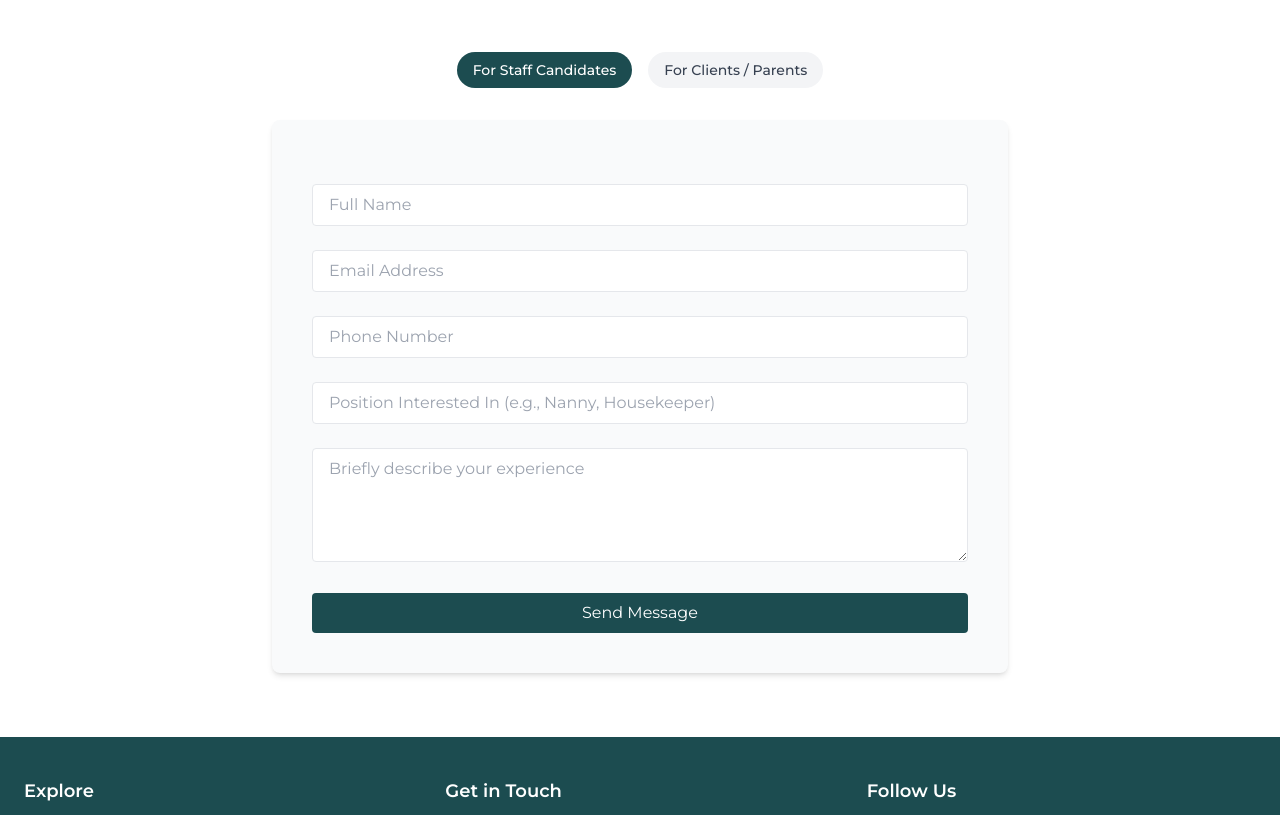
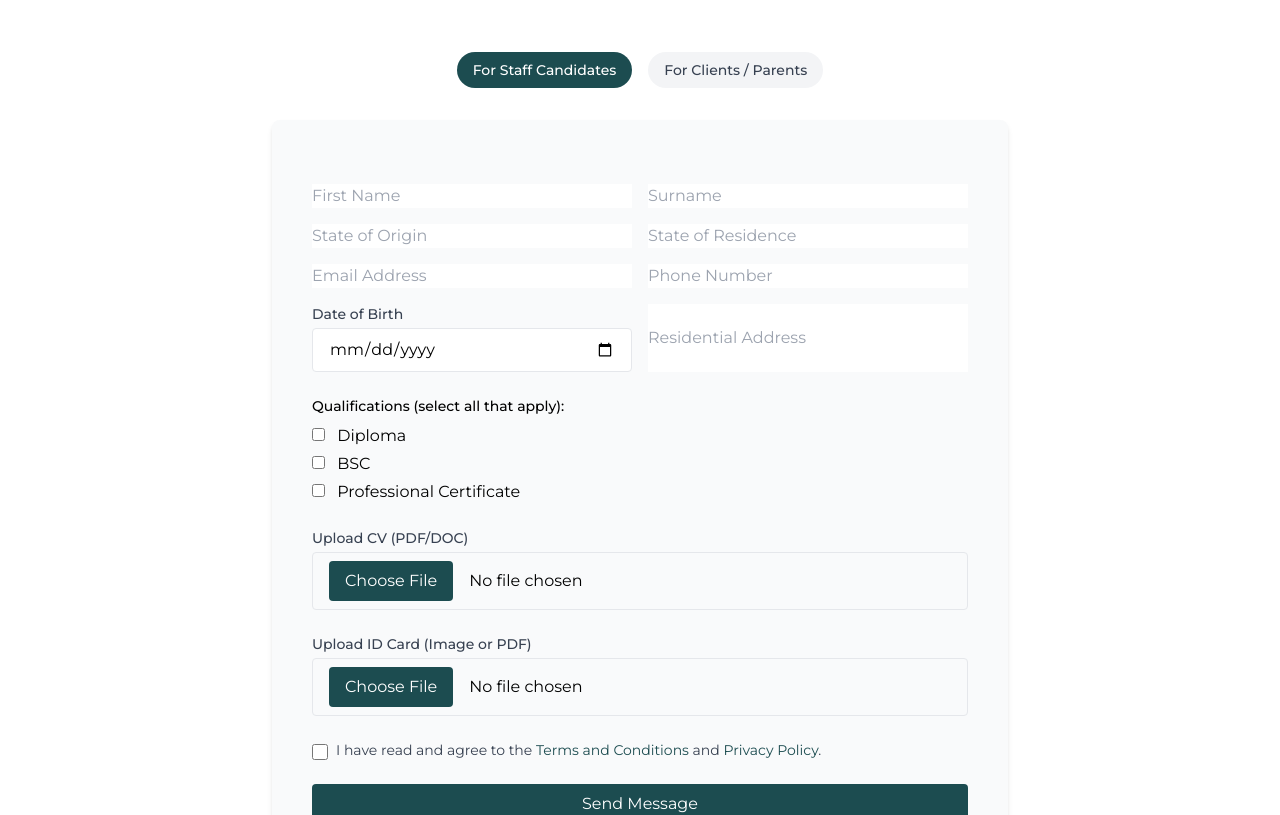
Before and after one commit to oyemwilson/elitehomes, a React (Create React App) app: page /contact in a window 1280 px wide. Shown: the part 240-1055 px from the top of the page. Built offline with nearby package versions, Linux system fonts and the light colour scheme.

Commit message:
made the terms and condition page and fixed form

```diff
--- a/src/App.js
+++ b/src/App.js
@@ -16,6 +16,7 @@ import Footer from './components/Footer';
 import ScrollToTop from './components/ScrollToTop';
 import AOS from "aos";
 import "aos/dist/aos.css";
+import TermsAndPrivacy from './screens/TandC';
 
 
 
@@ -40,6 +41,7 @@ useEffect(() => {
           <Route path="/services" element={<Services />} />
           <Route path="/why-choose-us" element={<WhyChooseUs />} />
           <Route path="/contact" element={<ContactUs />} />
+          <Route path="/terms-and-condition" element={<TermsAndPrivacy />} />
         </Routes>
         <Footer />
       </div>
--- a/src/components/Footer.jsx
+++ b/src/components/Footer.jsx
@@ -23,6 +23,11 @@ export default function Footer() {
             <li>
               <Link to="/services" className="hover:underline">
                 Services
+              </Link>
+            </li>
+            <li>
+              <Link to="/terms-and-condition" className="hover:underline">
+                Terms and Policy
               </Link>
             </li>
           </ul>
--- a/src/screens/ContactUs.jsx
+++ b/src/screens/ContactUs.jsx
@@ -1,29 +1,49 @@
 import React, { useState } from 'react';
 import { useLocation } from 'react-router-dom';
-import { useForm, ValidationError } from '@formspree/react';
-
 
 function ContactForm() {
   const location = useLocation();
   const [localRole, setLocalRole] = useState(location.state?.role || 'Candidate');
+  const [isSubmitting, setIsSubmitting] = useState(false);
+  const [showSuccess, setShowSuccess] = useState(false);
   const role = localRole;
   const setRole = setLocalRole;
 
+  const handleSubmit = async (event) => {
+    event.preventDefault();
+    setIsSubmitting(true);
+    const form = event.target;
+    const formData = new FormData(form);
 
+    try {
+      const response = await fetch('https://www.formbackend.com/f/14f08e5e1d897464', {
+        method: 'POST',
+        body: formData,
+      });
 
-  const [state, handleSubmit] = useForm('mldnqyqb');
-
-  if (state.succeeded) {
-    return (
-      <div className="text-center py-20">
-        <h2 className="text-2xl text-green-600 font-semibold mb-2">Thank you!</h2>
-        <p>Your message has been successfully sent.</p>
-      </div>
-    );
+      if (response.ok) {
+        setShowSuccess(true);
+      } else {
+        console.error('Form submission failed with status:', response.status);
+        // Optionally, add error handling UI here
       }
+    } catch (error) {
+      console.error('Error submitting form:', error);
+      // Optionally, add error handling UI here
+    } finally {
+      setIsSubmitting(false);
+    }
+  };
 
   return (
     <div className="max-w-3xl mx-auto py-16 px-4">
+      {showSuccess && (
+        <div className="text-center bg-green-100 text-green-800 p-4 rounded mb-6 border border-green-300">
+          <h2 className="text-xl font-semibold mb-1">Thank you!</h2>
+          <p>Your message has been successfully sent.</p>
+        </div>
+      )}
+
       {/* Role Toggle */}
       <div className="flex justify-center gap-4 mb-8">
         <button
@@ -49,90 +69,117 @@ function ContactForm() {
       {/* Contact Form */}
       <form
         onSubmit={handleSubmit}
-        className="bg-gray-50 p-8 md:p-10 rounded-lg shadow-md space-y-6 min-h-[550px]"
+        encType="multipart/form-data"
+        className="bg-gray-50 p-8 md:p-10 rounded-lg shadow-md space-y-6"
       >
         <input type="hidden" name="role" value={role} />
 
-        {/* Common Fields */}
+        {role === 'Candidate' ? (
+          <>
+            <div className="grid grid-cols-1 md:grid-cols-2 gap-4">
+              <input name="name" type="text" placeholder="First Name" required className="input" />
+              <input name="surname" type="text" placeholder="Surname" required className="input" />
+              <input name="stateOfOrigin" type="text" placeholder="State of Origin" required className="input" />
+              <input name="stateOfResidence" type="text" placeholder="State of Residence" required className="input" />
+              <input name="email" type="email" placeholder="Email Address" required className="input" />
+              <input name="phone" type="tel" placeholder="Phone Number" required className="input" />
               <div>
+                <label htmlFor="dob" className="block mb-1 font-medium text-sm text-gray-700">
+                  Date of Birth
+                </label>
                 <input
-            id="name"
-            type="text"
-            name="name"
-            placeholder="Full Name"
+                  id="dob"
+                  name="dob"
+                  type="date"
                   required
                   className="w-full px-4 py-2 border rounded focus:outline-none focus:ring-2 focus:ring-[#1c4c50]"
+                  placeholder="YYYY-MM-DD"
                 />
-          <ValidationError prefix="Name" field="name" errors={state.errors} />
+              </div>
+              <input name="address" type="text" placeholder="Residential Address" required className="input" />
             </div>
 
             <div>
-          <input
-            id="email"
-            type="email"
-            name="email"
-            placeholder="Email Address"
-            required
-            className="w-full px-4 py-2 border rounded focus:outline-none focus:ring-2 focus:ring-[#1c4c50]"
-          />
-          <ValidationError prefix="Email" field="email" errors={state.errors} />
+              <p className="mb-2 font-medium text-sm">Qualifications (select all that apply):</p>
+              <label className="block mb-1">
+                <input type="checkbox" name="qualification" value="Diploma" className="mr-2" /> Diploma
+              </label>
+              <label className="block mb-1">
+                <input type="checkbox" name="qualification" value="BSC" className="mr-2" /> BSC
+              </label>
+              <label className="block">
+                <input type="checkbox" name="qualification" value="Professional Certificate" className="mr-2" /> Professional Certificate
+              </label>
             </div>
 
             <div>
+              <label className="block mb-1 font-medium text-sm text-gray-700">Upload CV (PDF/DOC)</label>
               <input
-            id="phone"
-            type="tel"
-            name="phone"
-            placeholder="Phone Number"
-            className="w-full px-4 py-2 border rounded focus:outline-none focus:ring-2 focus:ring-[#1c4c50]"
+                type="file"
+                name="cv"
+                accept=".pdf,.doc,.docx"
+                required
+                className="w-full px-4 py-2 border rounded file:mr-4 file:py-2 file:px-4 file:border-0 file:bg-[#1c4c50] file:text-white file:rounded"
               />
-          <ValidationError prefix="Phone" field="phone" errors={state.errors} />
-        </div>
-
-        {/* Role-Specific Fields */}
-        {role === 'Candidate' ? (
-          <>
-            <div>
-              <input
-                type="text"
-                name="position"
-                placeholder="Position Interested In (e.g., Nanny, Housekeeper)"
-                className="w-full px-4 py-2 border rounded focus:outline-none focus:ring-2 focus:ring-[#1c4c50]"
-              />
-              <ValidationError prefix="Position" field="position" errors={state.errors} />
             </div>
 
             <div>
-              <textarea
-                name="experience"
-                rows="4"
-                placeholder="Briefly describe your experience"
-                className="w-full px-4 py-2 border rounded focus:outline-none focus:ring-2 focus:ring-[#1c4c50]"
+              <label className="block mb-1 font-medium text-sm text-gray-700">Upload ID Card (Image or PDF)</label>
+              <input
+                type="file"
+                name="idCard"
+                accept=".jpg,.jpeg,.png,.pdf"
+                required
+                className="w-full px-4 py-2 border rounded file:mr-4 file:py-2 file:px-4 file:border-0 file:bg-[#1c4c50] file:text-white file:rounded"
               />
-              <ValidationError prefix="Experience" field="experience" errors={state.errors} />
             </div>
           </>
         ) : (
           <>
             <div>
               <input
+                name="name"
                 type="text"
-                name="helpType"
-                placeholder="Type of Help Needed (e.g., Live-in Nanny, Housekeeper)"
+                placeholder="Full Name"
+                required
                 className="w-full px-4 py-2 border rounded focus:outline-none focus:ring-2 focus:ring-[#1c4c50]"
               />
-              <ValidationError prefix="Help Type" field="helpType" errors={state.errors} />
             </div>
-
             <div>
               <input
-                type="date"
-                name="startDate"
+                name="email"
+                type="email"
+                placeholder="Email Address"
+                required
                 className="w-full px-4 py-2 border rounded focus:outline-none focus:ring-2 focus:ring-[#1c4c50]"
               />
-              <ValidationError prefix="Start Date" field="startDate" errors={state.errors} />
             </div>
-
+            <div>
+              <input
+                name="phone"
+                type="tel"
+                required
+                placeholder="Phone Number"
+                className="w-full px-4 py-2 border rounded focus:outline-none focus:ring-2 focus:ring-[#1c4c50]"
+              />
+            </div>
+            <div>
+              <select
+                name="helpType"
+                required
+                className="w-full px-4 py-2 border rounded bg-white focus:outline-none focus:ring-2 focus:ring-[#1c4c50]"
+              >
+                <option value="">Select Type of Help Needed</option>
+                <option value="Live-in Nanny">Live-in Nanny</option>
+                <option value="Live-out Nanny">Live-out Nanny</option>
+                <option value="Housekeeper">Housekeeper</option>
+                <option value="Governess">Governess</option>
+                <option value="Cook">Cook</option>
+                <option value="Maternity Nurse">Maternity Nurse</option>
+                <option value="Driver">Driver</option>
+                <option value="Other">Other</option>
+              </select>
+            </div>
             <div>
               <textarea
                 name="notes"
@@ -140,17 +187,48 @@ function ContactForm() {
                 placeholder="Additional notes or requirements"
                 className="w-full px-4 py-2 border rounded focus:outline-none focus:ring-2 focus:ring-[#1c4c50]"
               />
-              <ValidationError prefix="Notes" field="notes" errors={state.errors} />
             </div>
           </>
         )}
 
+<div className="space-y-2">
+  <label className="flex items-start space-x-2">
+    <input
+      type="checkbox"
+      name="terms"
+      required
+      className="h-4 w-4 mt-1 text-[#1c4c50] border-gray-300 rounded focus:ring-[#1c4c50]"
+    />
+    <span className="text-sm text-gray-700">
+      I have read and agree to the{' '}
+      <a
+        href="/terms-and-conditions"
+        target="_blank"
+        rel="noopener noreferrer"
+        className="text-[#1c4c50] hover:underline"
+      >
+        Terms and Conditions
+      </a>{' '}
+      and{' '}
+      <a
+        href="/privacy-policy"
+        target="_blank"
+        rel="noopener noreferrer"
+        className="text-[#1c4c50] hover:underline"
+      >
+        Privacy Policy
+      </a>.
+    </span>
+  </label>
+</div>
+
+
         <button
           type="submit"
-          disabled={state.submitting}
-          className="w-full bg-[#1c4c50] text-white py-2 rounded hover:bg-[#155154] transition"
+          disabled={isSubmitting}
+          className="w-full bg-[#1c4c50] text-white py-2 rounded hover:bg-[#155154] transition disabled:bg-gray-400"
         >
-          {state.submitting ? 'Sending...' : 'Send Message'}
+          {isSubmitting ? 'Submitting...' : 'Send Message'}
         </button>
       </form>
     </div>
--- /dev/null
+++ b/src/screens/TandC.jsx
@@ -0,0 +1,43 @@
+import React from 'react';
+
+export default function TermsAndPrivacy() {
+  return (
+    <div className="max-w-4xl mx-auto py-12 px-4 text-gray-800">
+      <h1 className="text-3xl font-bold text-[#1c4c50] mb-6">Terms and Conditions</h1>
+      <p className="mb-4 text-sm">
+        <strong>Effective Date:</strong> July 14, 2025
+      </p>
+      <p className="mb-4">
+        By using the EliteHome website or submitting a form, you agree to the following:
+      </p>
+      <ul className="list-disc list-inside space-y-2 mb-6">
+        <li>You are providing accurate and honest information.</li>
+        <li>All uploaded documents (e.g., CVs, IDs) must be authentic and legally obtained.</li>
+        <li>EliteHome reserves the right to review and validate any submission before acting on it.</li>
+        <li>EliteHome is not liable for third-party misuse of submitted data if the platform's security is not compromised.</li>
+        <li>You agree not to use the site for spam, fraud, or illegal activities.</li>
+        <li>Terms may change; users will be notified of any updates.</li>
+      </ul>
+
+      <h2 className="text-3xl font-bold text-[#1c4c50] mb-6">Privacy Policy</h2>
+      <p className="mb-4 text-sm">
+        <strong>Effective Date:</strong> July 14, 2025
+      </p>
+      <p className="mb-4">
+        At EliteHome, your privacy matters. Here’s how we handle your data:
+      </p>
+      <ul className="list-disc list-inside space-y-2 mb-6">
+        <li>We collect personal data solely for the purpose of recruitment and client services.</li>
+        <li>Your data is securely stored and never sold to third parties.</li>
+        <li>Uploaded documents (like CVs and ID cards) are used for internal vetting only.</li>
+        <li>You can request your data be deleted at any time by contacting us.</li>
+        <li>We implement standard encryption and security practices to protect your data.</li>
+        <li>For questions, contact: <a href="mailto:Elitehomecarepartners@gmail.com" className="text-[#1c4c50] underline">info@elitehomecare.com</a></li>
+      </ul>
+
+      <p className="text-sm italic">
+        By continuing to use this site, you acknowledge that you have read, understood, and agreed to these terms and our privacy policy.
+      </p>
+    </div>
+  );
+}
```
Lines whose indentation alone changed are shown as unchanged.
